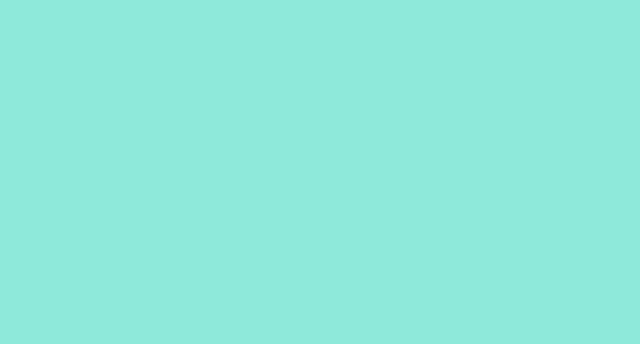
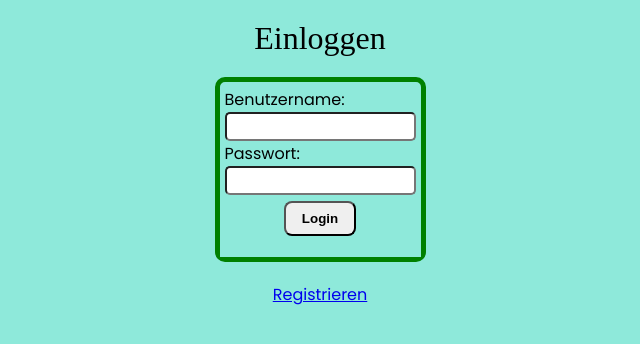
Before and after one commit to Samet91/capstone-project, a React (Vite) app: page /login in a window 1280 px wide. Before the commit this address had no page. Shown: the top 344 px of the page, without its empty margins (320-960 px from the left). Built offline with nearby package versions, Linux system fonts and the light colour scheme.

Commit message:
implement Userform in my pages

```diff
--- a/src/app/App.tsx
+++ b/src/app/App.tsx
@@ -1,6 +1,7 @@
 import React from 'react'
 import { BrowserRouter, Route, Routes } from 'react-router-dom'
 import Dashboard from './Pages/Dashboard'
+import Login from './Pages/Login'
 import TransactionHistory from './Pages/TransactionHistory'
 
 function App(): JSX.Element {
@@ -8,6 +9,7 @@ function App(): JSX.Element {
     <BrowserRouter>
       <Routes>
         <Route path="/" element={<Dashboard />} />
+        <Route path="Login" element={<Login />} />
         <Route path="Transaction" element={<TransactionHistory />} />
       </Routes>
     </BrowserRouter>
--- /dev/null
+++ b/src/app/Pages/Login.tsx
@@ -0,0 +1,51 @@
+import React from 'react'
+import { Link } from 'react-router-dom'
+import styled from 'styled-components'
+import UserForm from '../components/UserForm/UserForm'
+
+export default function Login(): JSX.Element {
+  async function handleSubmit(username: string, password: string) {
+    const response = await fetch('api/login', {
+      method: 'POST',
+      headers: {
+        'Content-Type': 'application/json',
+      },
+      body: JSON.stringify({ username, password }),
+    })
+    if (response.status === 200) {
+      alert('Du bist eingeloggt')
+    } else {
+      alert('Anmeldung fehlgeschlagen')
+    }
+  }
+
+  return (
+    <Container>
+      <Header>Einloggen</Header>
+      <UserForm type="Login" onSubmit={handleSubmit} />
+      <LinkContainer>
+        <Link to="/register">Registrieren</Link>
+      </LinkContainer>
+    </Container>
+  )
+}
+
+const Container = styled.div`
+  display: grid;
+  justify-items: center;
+  align-content: start;
+  gap: 20px;
+  padding: 20px;
+  height: 100vh;
+`
+
+const Header = styled.header`
+  display: flex;
+  justify-content: center;
+  font-family: initial;
+  font-size: xx-large;
+`
+
+const LinkContainer = styled.div`
+  align-self: center;
+`
```
Also changed, not shown: src/app/components/UserForm/UserFormStories.tsx (added, +14 -0 lines).
